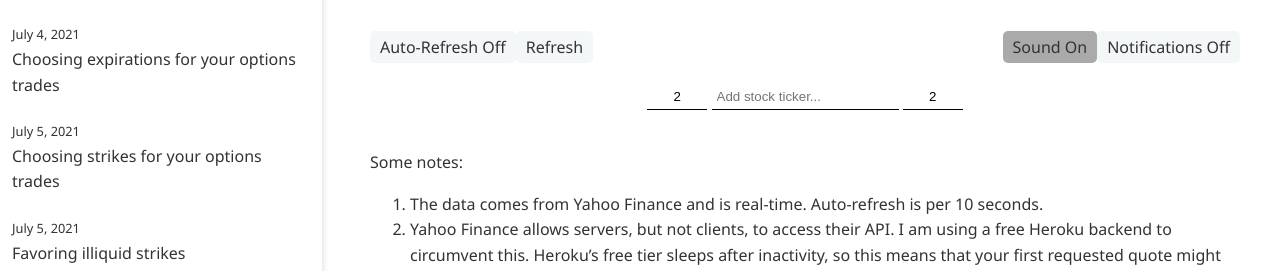
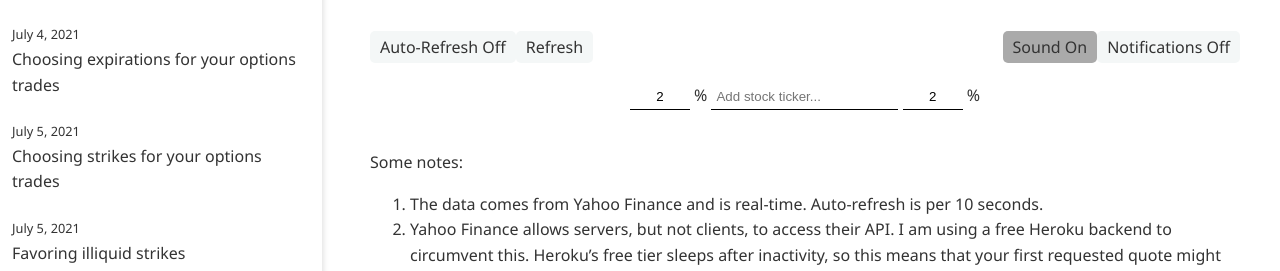
Before and after one commit to ansyblenetwork/aquietlife, a Jekyll site: the page built from _posts/2021-07-08-alerts.md, in a window 1280 px wide. Shown: the part 190-461 px from the top of the page. Built offline with Jekyll 4.4.1, drawn with Linux system fonts in a browser that asks for light colours.

Commit message:
Update 2021-07-08-alerts.md

```diff
--- a/_posts/2021-07-08-alerts.md
+++ b/_posts/2021-07-08-alerts.md
@@ -20,14 +20,14 @@ A stock alert applet which emits a ring/notification for price movements beyond
 </div>
 
 <div style="width:max-content; margin:auto">
-<input id="defaultLower" onblur="if (!this.value) this.value = 0; defaultLower = parseFloat(this.value);" type="text" autocomplete="off" value="2" placeholder="Lower margin...">
+<input id="defaultLower" onblur="if (!this.value) this.value = 0; defaultLower = parseFloat(this.value);" type="text" autocomplete="off" value="2" placeholder="Lower margin..."> %
 <input onkeyup="if (event.keyCode == 27) this.value = '';
 		else if (event.keyCode == 13) {
 			event.preventDefault();
 			submitTicker();
 		}"
 id="tickerInput" type="text" autocomplete="off" placeholder="Add stock ticker...">
-<input id="defaultUpper" onblur="if (!this.value) this.value = 0; defaultUpper = parseFloat(this.value)" type="text" autocomplete="off" value="2" placeholder="Upper margin...">
+<input id="defaultUpper" onblur="if (!this.value) this.value = 0; defaultUpper = parseFloat(this.value)" type="text" autocomplete="off" value="2" placeholder="Upper margin..."> %
 </div>
 
 <ul style="list-style-type:none; padding-left:0px" id="stocklist"></ul>
```
